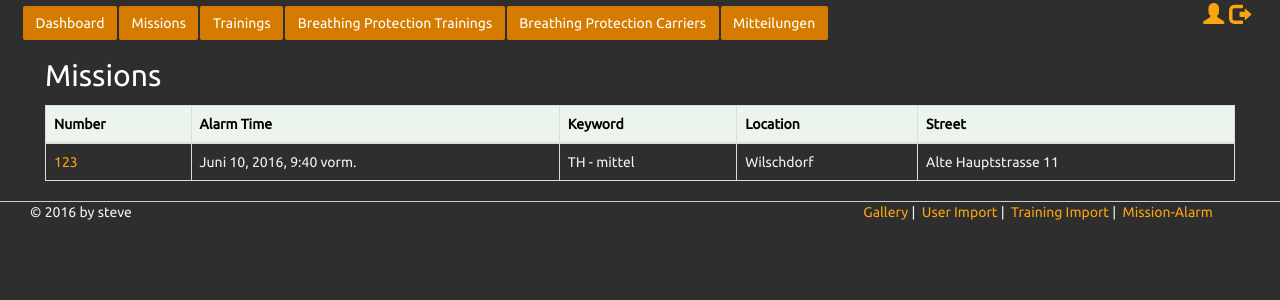
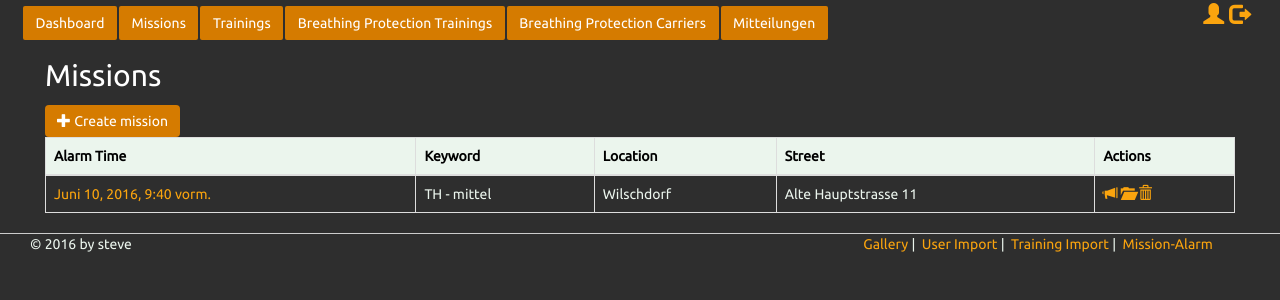
Before and after one commit to GroSte/feumgmt, a Django app: page /base/missions in a window 1280 px wide. Shown: the part 57-357 px from the top of the page. Run offline with Django 3.2, Linux system fonts and the light colour scheme; a user stored in the database is signed in; data comes from the database, SQL or seed files in the repository; parts of the project's set-up code (start-up, migrations or seed data) failed here and were passed over; some libraries are stand-ins or nearby versions.

Commit message:
added possibility to edit and delete missions

```diff
--- a/base/forms.py
+++ b/base/forms.py
@@ -24,6 +24,8 @@ class MissionForm(forms.ModelForm):
         self.helper.layout = Layout(
             'number', 'alarm_time', 'keyword', 'description', 'volume', 'concerned', 'name',
             'street', 'location', 'signal', 'vehicles', 'firefighters',
+            Submit('submit', _(u'Save'), css_class='btn-success'),
+            Submit('cancel', _(u'Cancel'), css_class='btn-abort'),
         )
 
 
--- a/base/templates/base/mission_list.html
+++ b/base/templates/base/mission_list.html
@@ -9,16 +9,30 @@
             <h2>{% trans 'Missions' %}</h2>
         </div>
     </div>
+
+    {% if perms.base.add_mission %}
+        <div class="row">
+            <div class="col-sm-12">
+                <a href="{% url 'mission_new' %}">
+                    <button type="button" class="btn btn-success btn-large">
+                        <span class="glyphicon glyphicon-plus"></span>
+                        {% trans 'Create mission' %}
+                    </button>
+                </a>
+            </div>
+        </div>
+    {% endif %}
+
     <div class="row">
         <div class="col-sm-12">
             <table class="table table-bordered">
                 <thead>
                     <tr>
-                        <th>{% trans 'Number' %}</th>
                         <th>{% trans 'Alarm Time' %}</th>
                         <th>{% trans 'Keyword' %}</th>
                         <th>{% trans 'Location' %}</th>
                         <th>{% trans 'Street' %}</th>
+                        <th>{% trans 'Actions' %}</th>
                     </tr>
                 </thead>
                 <tbody>
@@ -26,15 +40,31 @@
                         <tr>
                             <td>
                                 {% if perms.base.change_mission %}
-                                    <a href="{% url 'mission_edit' item.id %}">{{ item.number }}</a>
+                                    <a href="{% url 'mission_edit' item.id %}">{{ item.alarm_time }}</a>
                                 {% else %}
-                                    {{ item.number }}
+                                    {{ item.alarm_time }}
                                 {% endif %}
                             </td>
-                            <td>{{ item.alarm_time }}</td>
                             <td>{{ item.keyword }} - {{ item.volume }}</td>
                             <td>{{ item.location }}</td>
                             <td>{{ item.street }}</td>
+                            <td>
+                                <a href="{% url 'mission_alarm' item.id %}" title="{% trans 'Show alarm view' %}">
+                                    <span class="glyphicon glyphicon-bullhorn" aria-hidden="true"></span>
+                                </a>
+
+                                {% if perms.base.change_mission %}
+                                    <a href="{% url 'mission_edit' item.id %}" title="{% trans 'Open' %}">
+                                        <span class="glyphicon glyphicon-folder-open" aria-hidden="true"></span>
+                                    </a>
+                                {% endif %}
+
+                                {% if perms.base.delete_mission %}
+                                    <a href="{% url 'mission_delete' item.id %}" title="{% trans 'Delete' %}">
+                                        <span class="glyphicon glyphicon-trash" aria-hidden="true"></span>
+                                    </a>
+                                {% endif %}
+                            </td>
                         </tr>
                     {% endfor %}
                 </tbody>
--- a/base/urls.py
+++ b/base/urls.py
@@ -9,8 +9,10 @@ urlpatterns = [
 
     url(r'^dashboard/$', views.Dashboard.as_view(), name='dashboard'),
     url(r'^missions/?$', views.MissionList.as_view(), name='mission_list'),
+    url(r'^mission/new$', views.MissionCreate.as_view(), name='mission_new'),
     url(r'^mission/(?P<pk>\d+)?/?$', views.MissionUpdate.as_view(), name='mission_edit'),
-    url(r'^mission-alarm/?$', views.MissionAlarm.as_view(), name='mission_alarm'),
+    url(r'^mission/delete/(?P<pk>\d+)?/?$', views.MissionDelete.as_view(), name='mission_delete'),
+    url(r'^mission-alarm/(?P<pk>\d+)?/?$', views.MissionAlarm.as_view(), name='mission_alarm'),
     url(r'^bp-trainings/?$', views.BPTrainingList.as_view(), name='bptraining_list'),
     url(r'^bp-training/new$', views.BPTrainingCreate.as_view(), name='bptraining_new'),
     url(r'^bp-training/(?P<pk>\d+)?/?$', views.BPTrainingUpdate.as_view(), name='bptraining_edit'),
--- a/base/views.py
+++ b/base/views.py
@@ -13,7 +13,6 @@ from django.utils.encoding import force_text
 from django.views.generic import ListView
 from django.views.generic.base import TemplateView
 from django.views.generic.edit import UpdateView, CreateView, DeleteView
-from geopy import Nominatim
 from os.path import isfile, join
 
 from base.forms import MissionForm, BPTrainingForm, MessageForm, BPCarrierForm, TrainingForm
@@ -66,6 +65,20 @@ class MissionList(ListView):
     model = Mission
 
 
+class MissionCreate(LoginRequiredMixin, PermissionRequiredMixin, CreateView):
+    model = Mission
+    success_url = reverse_lazy('mission_list')
+    form_class = MissionForm
+    template_name = 'base/mission_form.html'
+    permission_required = 'base.add_mission'
+
+    def form_valid(self, form):
+        form.instance.organizer_id = self.request.user.id
+        form.instance.editor_id = self.request.user.id
+        form.instance.creation_date = timezone.now()
+        return super(MissionCreate, self).form_valid(form)
+
+
 class MissionUpdate(UpdateView):
     model = Mission
     success_url = reverse_lazy('mission_list')
@@ -75,17 +88,26 @@ class MissionUpdate(UpdateView):
     def get_context_data(self, **kwargs):
         ctx = super(MissionUpdate, self).get_context_data(**kwargs)
 
-        geolocator = Nominatim(format_string="%s, Landkreis Sächsische Schweiz-Osterzgebirge, Sachsen, 01833, Deutschland")
+        geo_locator = GeoLocator()
+        key = settings.MAP_QUEST_KEY
         address = '{0}, {1}'.format(self.object.street, self.object.location)
 
-        # 11, Alte Hauptstraße, Wilschdorf, Dürrröhrsdorf-Dittersbach, Landkreis Sächsische Schweiz-Osterzgebirge, Sachsen, 01833, Deutschland
-        locations = geolocator.geocode(address, False)
-        if locations:
-            location = locations[0]
-            ctx['address'] = location.address
-            ctx['lat'] = float(location.latitude)
-            ctx['long'] = float(location.longitude)
-            ctx['raw'] = location.raw
+        ctx.update(geo_locator.get_location_coordinates(key, address))
+        ctx.update(geo_locator.get_route(key, address))
+        return ctx
+
+
+class MissionDelete(LoginRequiredMixin, PermissionRequiredMixin, DeleteView):
+    model = Mission
+    success_url = reverse_lazy('mission_list')
+    template_name = 'base/_confirm_delete.html'
+    permission_required = 'base.delete_mission'
+
+    def get_context_data(self, **kwargs):
+        ctx = super(MissionDelete, self).get_context_data(**kwargs)
+        ctx['object_primary_name'] = getattr(self.get_object(), 'description')
+        ctx['object_secondary_name'] = getattr(self.get_object(), 'alarm_time')
+        ctx['object_class_name'] = force_text(self.model._meta.verbose_name)
         return ctx
 
 
@@ -95,12 +117,10 @@ class MissionAlarm(TemplateView):
 
     def get_context_data(self, **kwargs):
         ctx = super(MissionAlarm, self).get_context_data(**kwargs)
-
-        mission = Mission.objects.all().order_by('-alarm_time').first()
+        mission = Mission.objects.get(pk=self.kwargs.get('pk'))
         ctx['object'] = mission
 
         geo_locator = GeoLocator()
-
         key = settings.MAP_QUEST_KEY
         address = '{0}, {1}'.format(mission.street, mission.location)
 
```
